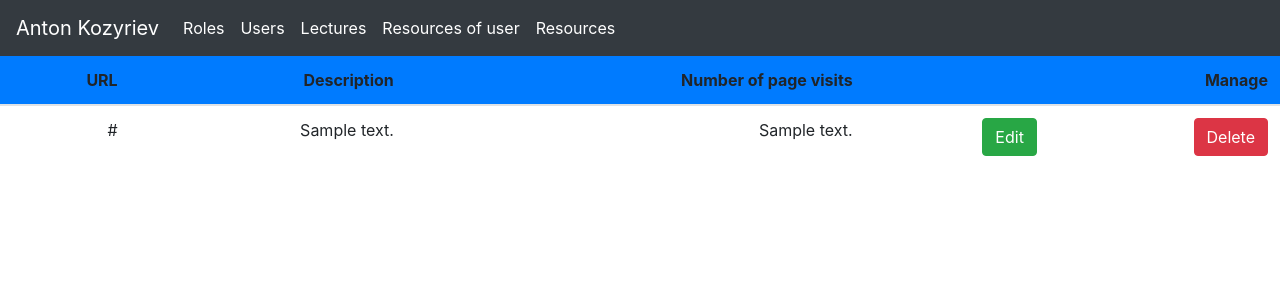
After one commit to kaydotdev/in-a-word-bot, a Flask app: template Laboratory2/src/LecturebotAPI/templates/resource.html in a window 1280 px wide. The commit adds this page. Shown: the top 300 px of the page. Run offline with Flask 2, Linux system fonts and the light colour scheme; the template is opened without the code that fills it: most values are stand-ins (such as "Sample title", 1, 10 or a date in 2020); some libraries are stand-ins or nearby versions.

Commit message:
Create Resource entity page

```diff
--- a/Laboratory2/src/LecturebotAPI/app.py
+++ b/Laboratory2/src/LecturebotAPI/app.py
@@ -1,7 +1,7 @@
 from flask import Flask, render_template, request, redirect, url_for
 
 from LecturebotDAL.repository import Repository
-from LecturebotDAL.models import Role, User, Lecture, UserHasResources
+from LecturebotDAL.models import Role, User, Lecture, UserHasResources, Resource
 
 from LecturebotDAL.dbcontext import *
 
@@ -44,3 +44,11 @@ def list_resources_of_user():
     resources_of_user = repository.get_all(UserHasResources.UserHasResources)
 
     return render_template('userhasresource.html', usersresources=resources_of_user)
+
+
+@app.route('/resource', methods=['GET'])
+def list_resources():
+    repository = Repository.Repository(session, ModelBase, DBEngine)
+    resources = repository.get_all(Resource.Resource)
+
+    return render_template('resource.html', resources=resources)
--- a/Laboratory2/src/LecturebotAPI/templates/navigation.html
+++ b/Laboratory2/src/LecturebotAPI/templates/navigation.html
@@ -35,6 +35,9 @@
           <li class="nav-item active">
             <a class="nav-link" href="/userhasresources">Resources of user</a>
           </li>
+          <li class="nav-item active">
+            <a class="nav-link" href="/resource">Resources</a>
+          </li>
         </ul>
       </div>
     </nav>
--- /dev/null
+++ b/Laboratory2/src/LecturebotAPI/templates/resource.html
@@ -0,0 +1,39 @@
+{% extends "navigation.html" %}
+
+{% block content %}
+
+<style>
+    table.table {
+        margin-top: 3.45rem;
+        text-align: right;
+    }
+
+    td.lecture-content {
+        text-align: left;
+    }
+</style>
+
+<table class="table">
+  <thead>
+    <tr class="bg-primary">
+        <th scope="col">URL</th>
+        <th scope="col">Description</th>
+        <th scope="col">Number of page visits</th>
+        <th scope="col" colspan="2">Manage</th>
+    </tr>
+  </thead>
+    </tbody>
+    {% for resource in resources %}
+    <tr>
+        <td> {{ resource.URL }} </td>
+        <td> {{ resource.Description }} </td>
+        <td> {{ resource.TimesVisited }} </td>
+        <td><a href="#" class="btn btn-success">Edit</a> </td>
+        <td><a href="#" class="btn btn-danger">Delete</a> </td>
+    </tr>
+    {% endfor %}
+
+    </tbody>
+</table>
+
+{% endblock %}
```
